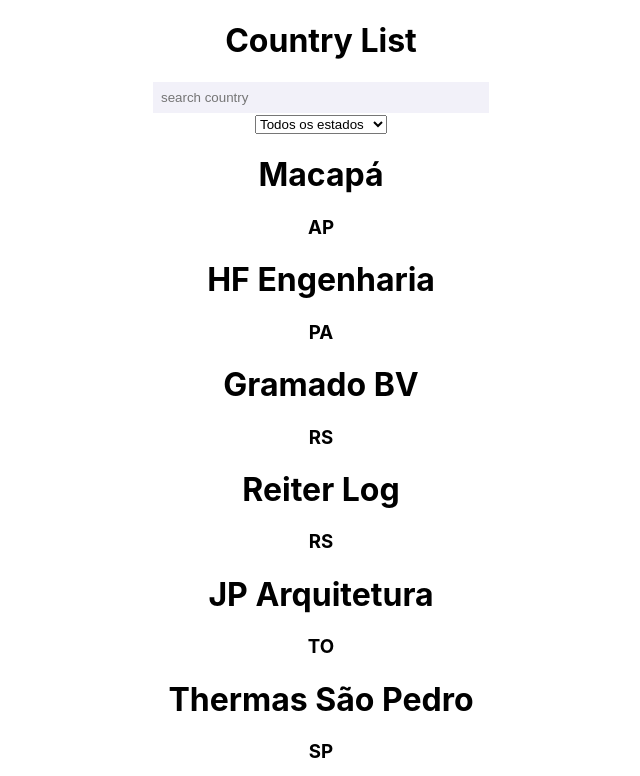
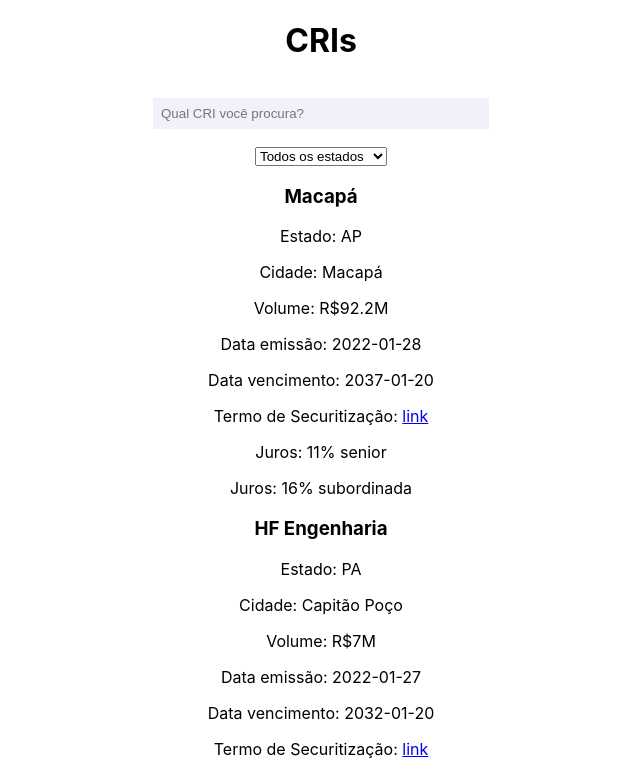
Before and after one commit to thefintz/CRIs-front, a React (Create React App) app: page / in a window 1280 px wide. Shown: the top 776 px of the page, without its empty margins (319-959 px from the left). Built offline with nearby package versions, Linux system fonts and the light colour scheme.

Commit message:
working search for CRIs and more info on individual CRIs

```diff
--- a/src/components/CRIsList.js
+++ b/src/components/CRIsList.js
@@ -1,18 +1,31 @@
 import React from 'react';
+import data from './CRIsData';
 
 const CRIsList = ({crisList=[]}) => {
   return (
     <>
-    { crisList.map((data,index) => {
-        if (data) {
-          return (
-            <div key={data.name}>
-              <h1>{data.nome}</h1>
-              <h3>{data.localizacao.estado}</h3>
-	    </div>
-    	   )
-    	 }
-    	 return null
+    { crisList.map((cri,index) => {
+      if (cri) {
+        return (
+          <div key={cri.nome}>
+            <h3>{cri.nome}</h3>
+            <p> Estado: {cri.localizacao.estado} </p>
+            <p> Cidade: {cri.localizacao.cidade} </p>
+            <p> Volume: R${cri.valorTotal/1000000}M</p>
+            <p> Data emissão: {cri.dataEmissao}</p>
+            <p> Data vencimento: {cri.dataVencimento}</p>
+            <p> Termo de Securitização: <a href="google.com"> link</a></p>
+            {
+              cri.ativos.map((item) => (
+              <div key={item.juros}>
+                <p>Juros: {item.juros} {item.cota}</p>
+              </div>
+            ))
+            }
+          </div>
+        )
+      }
+      return null
     }) }
     </>
   );
--- a/src/components/SearchBar.js
+++ b/src/components/SearchBar.js
@@ -2,13 +2,13 @@
 import React from 'react';
 
 const SearchBar = ({input:keyword, onChange:setKeyword}) => {
-  const BarStyling = {width:"20rem",background:"#F2F1F9", border:"none", padding:"0.5rem"};
+  const BarStyling = {width:"20rem",background:"#F2F1F9", border:"none", padding:"0.5rem", margin:"1rem"};
   return (
     <input
      style={BarStyling}
      key="random1"
      value={keyword}
-     placeholder={"search country"}
+     placeholder={"Qual CRI você procura?"}
      onChange={(e) => setKeyword(e.target.value)}
     />
   );
--- a/src/components/SearchPage.js
+++ b/src/components/SearchPage.js
@@ -15,8 +15,8 @@
   }
 
   const updateInput = async (input) => {
-    const filtered = crisListDefault.filter(cri => {
-      return cri.name.toLowerCase().includes(input.toLowerCase())
+    const filtered = crisListDefault.filter(crisData => {
+      return crisData.nome.toLowerCase().includes(input.toLowerCase())
     })
     setInput(input);
     setCRIsList(filtered);
@@ -40,7 +40,7 @@
 
   return (
     <>
-      <h1>Country List</h1>
+      <h1>CRIs</h1>
       <SearchBar
         input={input}
         onChange={updateInput}
```
